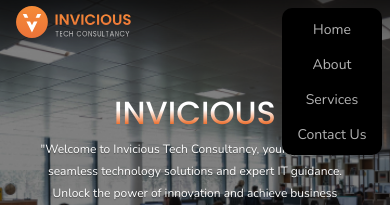
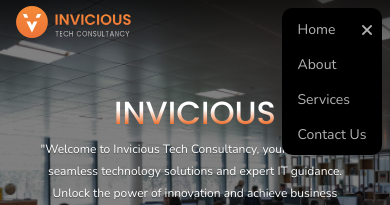
Before and after one commit to anamikagangadharan/tech, a React (Create React App) app: page / in a window 390 px wide. Both pictures are taken after a click on the element 365 px from the left and 25 px from the top of the page. Shown: the top 205 px of the page. Built offline with nearby package versions, Linux system fonts and the light colour scheme.

Commit message:
changes done

```diff
--- a/src/components/Header/Header.jsx
+++ b/src/components/Header/Header.jsx
@@ -2,6 +2,7 @@
 import css from "./Header.module.css"
 import Logo1 from "../../assets/invicious-tech-logo.svg"
 import Bars from "../../assets/bars.svg"
+import Close from "../../assets/close.png"
 import { Link } from 'react-scroll'
 const Header = () => {
   const mobile = window.innerWidth <= 768 ? true : false;
@@ -39,10 +40,13 @@
       ) : (
             <ul className={css.rightlist} onClick={()=>setMenuOpened(false)}>
 
+              {mobile?  <img className={css.close} src={Close} alt="" /> :""   }
                    <li><Link to="home" onClick={()=>setMenuOpened(false)} spy={true} smooth={true}>Home</Link></li>
                 <li><Link to="about" onClick={()=>setMenuOpened(false)} spy={true} smooth={true}>About</Link></li>
                 <li><Link to="services" onClick={()=>setMenuOpened(false)} spy={true} smooth={true}>Services</Link></li>
                 <li><Link to="contact" onClick={()=>setMenuOpened(false)} spy={true} smooth={true}>Contact Us</Link></li>
+
+
 
             </ul>)}
             {/* </div> */}
--- a/src/components/Header/Header.module.css
+++ b/src/components/Header/Header.module.css
@@ -58,6 +58,7 @@
 
         height: 32px;
     }
+
     .rightlist{
         display: flex;
         flex-direction: column;
@@ -70,9 +71,19 @@
         right: 8px;
         top: 8px;
         border-radius: 10px;
+        text-align: left;
     }
     .rightlist>li{
         font-size: 14px;
     }
+    .close{
+        position: absolute;
+        height: 10px;
+        width: 10px;
+        margin-left: 65px;
+        margin-top: 5px;
+        opacity: 0.7;
+    }
+
 
 }
```
Also changed, not shown: src/assets/close.png (added).
